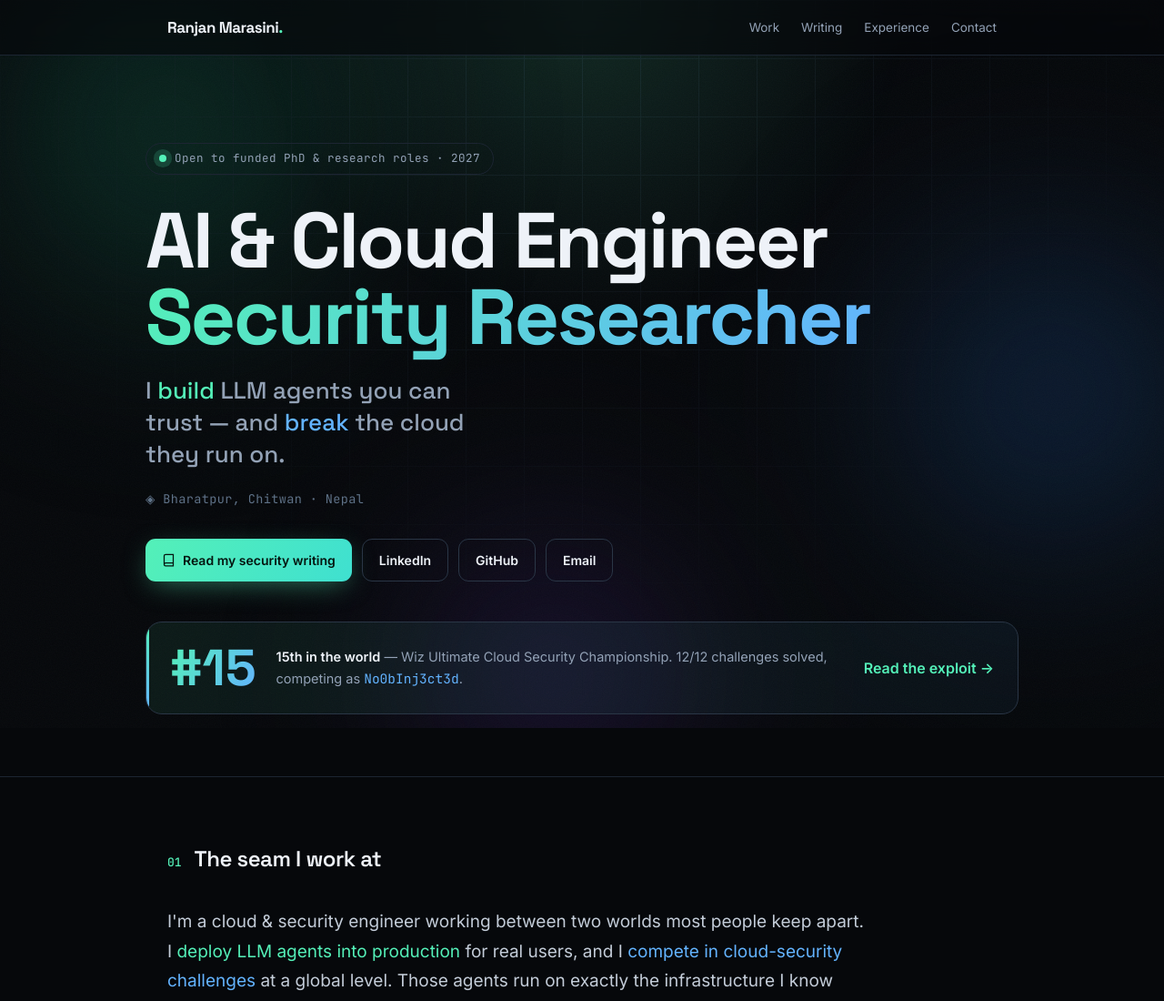
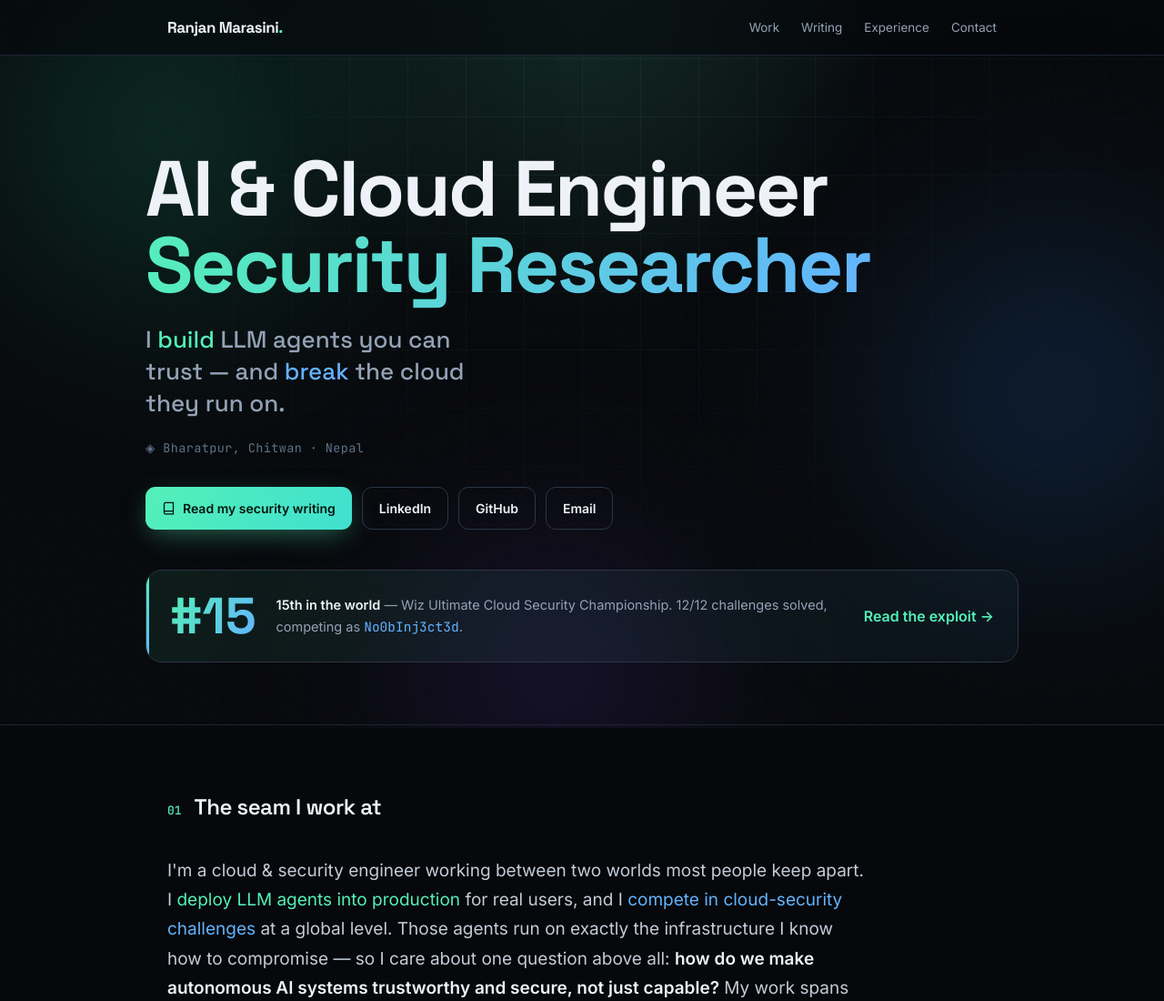
Before and after one commit to Rockerran21/Rockerran21.github.io, a plain HTML site: page index.html in a window 1280 px wide. Shown: the top 1100 px of the page at 91% size. Drawn offline with Linux system fonts and the light colour scheme.

Commit message:
Remove availability status pill from hero

```diff
--- a/index.html
+++ b/index.html
@@ -189,8 +189,7 @@
 </div></nav>
 
 <header class="wrap hero">
-  <div class="status"><span class="pulse"></span> <span class="mono">Open to funded PhD &amp; research roles · 2027</span></div>
-  <h1>AI &amp; Cloud Engineer<br><span class="g">Security Researcher</span></h1>
+  <h1 style="margin-top:8px">AI &amp; Cloud Engineer<br><span class="g">Security Researcher</span></h1>
   <div class="tag">I <span class="build">build</span> LLM agents you can trust — and <span class="break">break</span> the cloud they run on.</div>
   <div class="loc mono">◈ Bharatpur, Chitwan · Nepal</div>
   <div class="cta">
```
